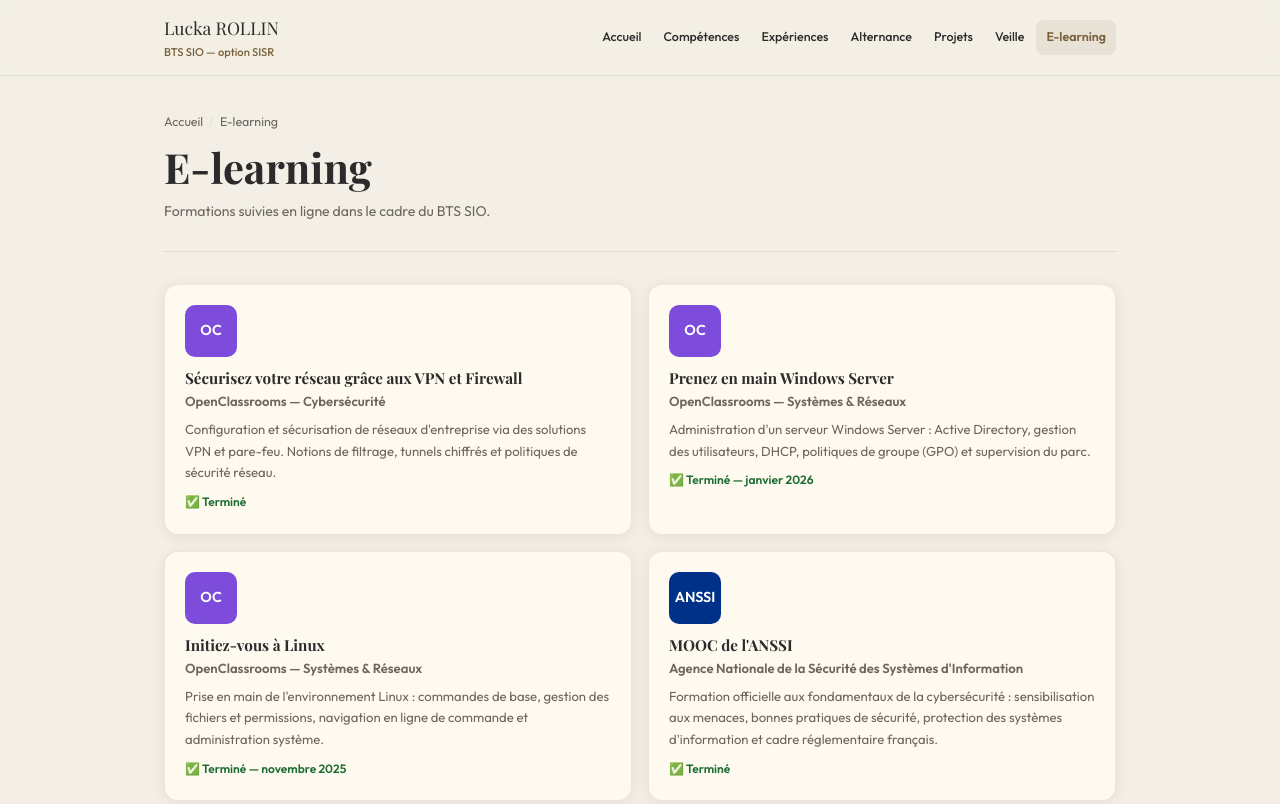
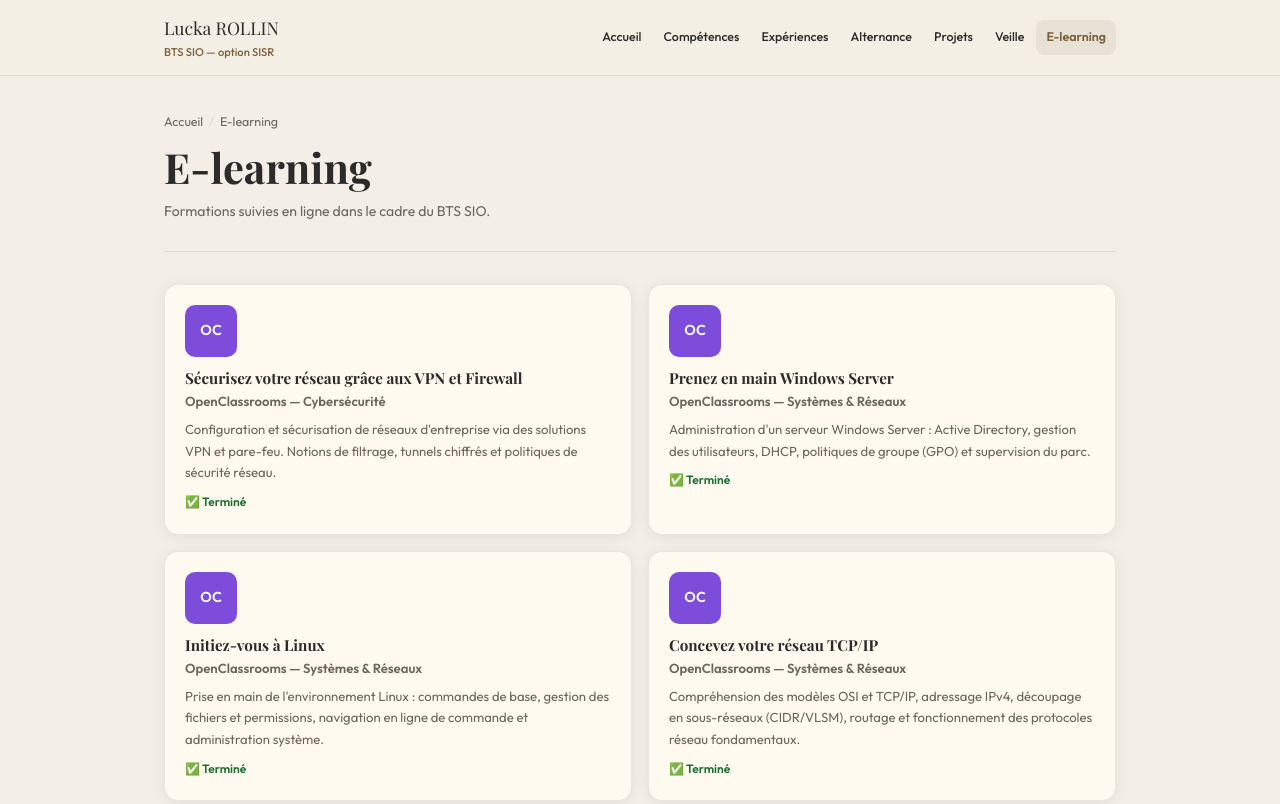
Before and after one commit to luckarollin/portfolio_E5, a plain HTML site: page vues/certifications.html in a window 1280 px wide. Shown: the top 804 px of the page. Drawn offline with nearby package versions, Linux system fonts and the light colour scheme; a web font is replaced by a local one.

Commit message:
Update certifications.html

```diff
--- a/vues/certifications.html
+++ b/vues/certifications.html
@@ -60,7 +60,7 @@
       <h3>Prenez en main Windows Server</h3>
       <p class="cert-platform">OpenClassrooms — Systèmes &amp; Réseaux</p>
       <p>Administration d'un serveur Windows Server : Active Directory, gestion des utilisateurs, DHCP, politiques de groupe (GPO) et supervision du parc.</p>
-      <span class="cert-status termine">✅ Terminé — janvier 2026</span>
+      <span class="cert-status termine">✅ Terminé</span>
     </div>
   </div>
 
@@ -71,7 +71,18 @@
       <h3>Initiez-vous à Linux</h3>
       <p class="cert-platform">OpenClassrooms — Systèmes &amp; Réseaux</p>
       <p>Prise en main de l'environnement Linux : commandes de base, gestion des fichiers et permissions, navigation en ligne de commande et administration système.</p>
-      <span class="cert-status termine">✅ Terminé — novembre 2025</span>
+      <span class="cert-status termine">✅ Terminé</span>
+    </div>
+  </div>
+
+  <!-- OpenClassrooms — Réseau TCP/IP -->
+  <div class="cert-card">
+    <div class="cert-logo oc">OC</div>
+    <div class="cert-info">
+      <h3>Concevez votre réseau TCP/IP</h3>
+      <p class="cert-platform">OpenClassrooms — Systèmes &amp; Réseaux</p>
+      <p>Compréhension des modèles OSI et TCP/IP, adressage IPv4, découpage en sous-réseaux (CIDR/VLSM), routage et fonctionnement des protocoles réseau fondamentaux.</p>
+      <span class="cert-status termine">✅ Terminé</span>
     </div>
   </div>
 
```
